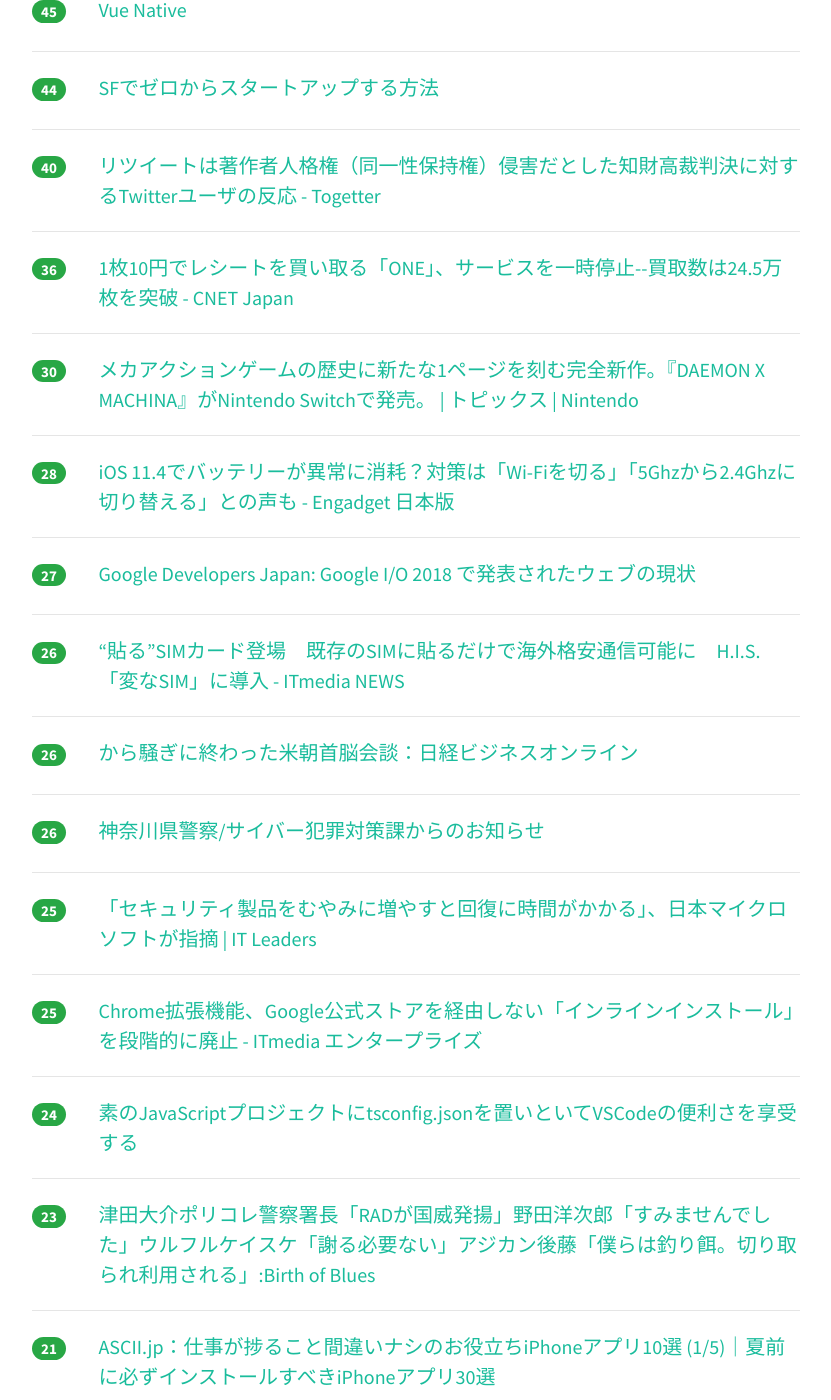
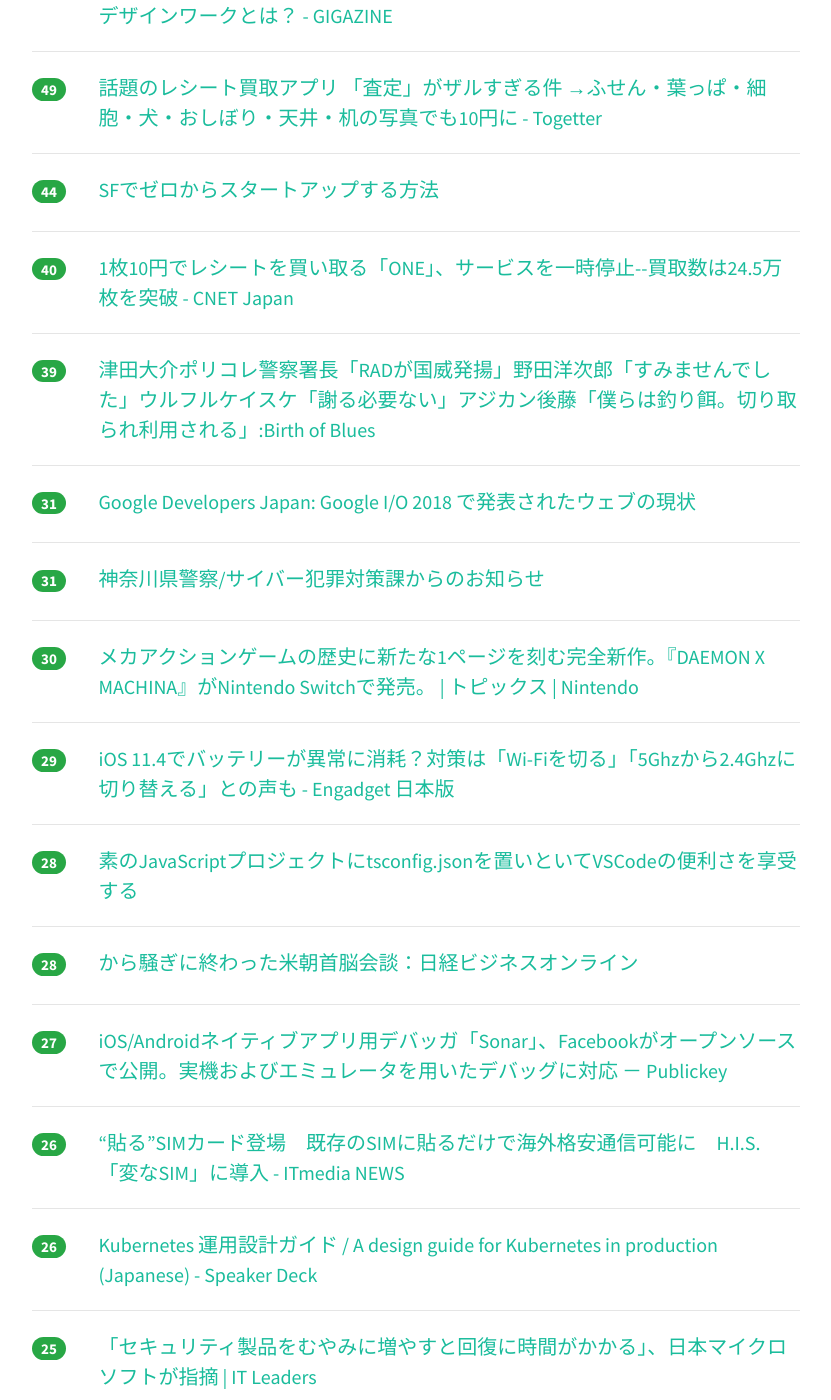
Before and after one commit to yatta47/hatena-matome-site, a Jekyll site: the page built from _posts/2018-06-13-hatena.md, in a window 1280 px wide and 1400 px high, scrolled down 939 px. Shown: the whole window, without its empty margins (224-1055 px from the left). Built offline with Jekyll 4.4.1, drawn with Linux system fonts in a browser that asks for light colours; nearby versions of some CDN libraries; some of the changed text lies outside the part shown.

Commit message:
Updated 2018-06-13

```diff
--- a/_posts/2018-06-13-hatena.md
+++ b/_posts/2018-06-13-hatena.md
@@ -1,33 +1,43 @@
 ---
 layout: post
 title:  "2018-06-13 はてぶIT"
-date:   2018-06-13 12:01:39
+date:   2018-06-13 13:01:58
 tags: [it-hotentry]
 ---
-32 件のデータあり
+35 件のデータあり
 
 <hr><div class="row">
-<div class="col-1"><span class="badge badge-pill badge-success h2">143</span></div>
+<div class="col-1"><span class="badge badge-pill badge-success h2">222</span></div>
+<div class="col-11"><a href='https://mackerel.io/ja/blog/entry/tech/high-loadavg-every-7-hours' target='_blank'>Linuxのloadavgが約7時間ごとに上昇する現象の原因 - Mackerel ブログ #mackerelio</a></div>
+</div>
+<hr>
+<div class="row">
+<div class="col-1"><span class="badge badge-pill badge-success h2">191</span></div>
 <div class="col-11"><a href='https://qiita.com/amay077/items/8823376f307235a7f651' target='_blank'>プロダクトのドキュメントにプルリクエストを送れる仕組みがすごい</a></div>
 </div>
 <hr>
 <div class="row">
-<div class="col-1"><span class="badge badge-pill badge-success h2">122</span></div>
+<div class="col-1"><span class="badge badge-pill badge-success h2">155</span></div>
 <div class="col-11"><a href='https://www.smashbros.com/ja_JP/index.html' target='_blank'>大乱闘スマッシュブラザーズ SPECIAL | Nintendo Switch | 任天堂</a></div>
 </div>
 <hr>
 <div class="row">
-<div class="col-1"><span class="badge badge-pill badge-success h2">108</span></div>
-<div class="col-11"><a href='https://mackerel.io/ja/blog/entry/tech/high-loadavg-every-7-hours' target='_blank'>Linuxのloadavgが約7時間ごとに上昇する現象の原因 - Mackerel ブログ #mackerelio</a></div>
-</div>
-<hr>
-<div class="row">
-<div class="col-1"><span class="badge badge-pill badge-success h2">90</span></div>
+<div class="col-1"><span class="badge badge-pill badge-success h2">115</span></div>
 <div class="col-11"><a href='http://www.misokichi.com/chinge/2018/06/post-301.html' target='_blank'>「漫画村」がなくなって電子書籍は売れているのか？ - CHANGE</a></div>
 </div>
 <hr>
 <div class="row">
-<div class="col-1"><span class="badge badge-pill badge-success h2">54</span></div>
+<div class="col-1"><span class="badge badge-pill badge-success h2">69</span></div>
+<div class="col-11"><a href='https://togetter.com/li/1236554' target='_blank'>リツイートは著作者人格権（同一性保持権）侵害だとした知財高裁判決に対するTwitterユーザの反応 - Togetter</a></div>
+</div>
+<hr>
+<div class="row">
+<div class="col-1"><span class="badge badge-pill badge-success h2">69</span></div>
+<div class="col-11"><a href='https://vue-native.io/' target='_blank'>Vue Native</a></div>
+</div>
+<hr>
+<div class="row">
+<div class="col-1"><span class="badge badge-pill badge-success h2">59</span></div>
 <div class="col-11"><a href='https://gigazine.net/news/20180612-susan-kare-design-work-for-apple/' target='_blank'>初代Macのアイコン「Happy Mac」をデザインしたスーザン・ケアのAppleでのデザインワークとは？ - GIGAZINE</a></div>
 </div>
 <hr>
@@ -37,23 +47,28 @@ tags: [it-hotentry]
 </div>
 <hr>
 <div class="row">
-<div class="col-1"><span class="badge badge-pill badge-success h2">45</span></div>
-<div class="col-11"><a href='https://vue-native.io/' target='_blank'>Vue Native</a></div>
-</div>
-<hr>
-<div class="row">
 <div class="col-1"><span class="badge badge-pill badge-success h2">44</span></div>
 <div class="col-11"><a href='https://www.sfjpstartup.com/' target='_blank'>SFでゼロからスタートアップする方法</a></div>
 </div>
 <hr>
 <div class="row">
 <div class="col-1"><span class="badge badge-pill badge-success h2">40</span></div>
-<div class="col-11"><a href='https://togetter.com/li/1236554' target='_blank'>リツイートは著作者人格権（同一性保持権）侵害だとした知財高裁判決に対するTwitterユーザの反応 - Togetter</a></div>
+<div class="col-11"><a href='https://japan.cnet.com/article/35120737/' target='_blank'>1枚10円でレシートを買い取る「ONE」、サービスを一時停止--買取数は24.5万枚を突破 - CNET Japan</a></div>
 </div>
 <hr>
 <div class="row">
-<div class="col-1"><span class="badge badge-pill badge-success h2">36</span></div>
-<div class="col-11"><a href='https://japan.cnet.com/article/35120737/' target='_blank'>1枚10円でレシートを買い取る「ONE」、サービスを一時停止--買取数は24.5万枚を突破 - CNET Japan</a></div>
+<div class="col-1"><span class="badge badge-pill badge-success h2">39</span></div>
+<div class="col-11"><a href='http://birthofblues.livedoor.biz/archives/51686582.html' target='_blank'>津田大介ポリコレ警察署長「RADが国威発揚」野田洋次郎「すみませんでした」ウルフルケイスケ「謝る必要ない」アジカン後藤「僕らは釣り餌。切り取られ利用される」:Birth of Blues</a></div>
+</div>
+<hr>
+<div class="row">
+<div class="col-1"><span class="badge badge-pill badge-success h2">31</span></div>
+<div class="col-11"><a href='https://developers-jp.googleblog.com/2018/06/the-state-of-web-at-google-io-2018.html?m=1' target='_blank'>Google Developers Japan: Google I/O 2018 で発表されたウェブの現状</a></div>
+</div>
+<hr>
+<div class="row">
+<div class="col-1"><span class="badge badge-pill badge-success h2">31</span></div>
+<div class="col-11"><a href='https://www.police.pref.kanagawa.jp/mes/mesd7003.htm' target='_blank'>神奈川県警察/サイバー犯罪対策課からのお知らせ</a></div>
 </div>
 <hr>
 <div class="row">
@@ -62,13 +77,23 @@ tags: [it-hotentry]
 </div>
 <hr>
 <div class="row">
-<div class="col-1"><span class="badge badge-pill badge-success h2">28</span></div>
+<div class="col-1"><span class="badge badge-pill badge-success h2">29</span></div>
 <div class="col-11"><a href='https://japanese.engadget.com/2018/06/12/ios-11-4-wi-fi-5ghz-2-4ghz/' target='_blank'>iOS 11.4でバッテリーが異常に消耗？対策は「Wi-Fiを切る」「5Ghzから2.4Ghzに切り替える」との声も - Engadget 日本版</a></div>
 </div>
 <hr>
 <div class="row">
+<div class="col-1"><span class="badge badge-pill badge-success h2">28</span></div>
+<div class="col-11"><a href='https://qiita.com/terrierscript/items/a9826bc58d550d1b2764' target='_blank'>素のJavaScriptプロジェクトにtsconfig.jsonを置いといてVSCodeの便利さを享受する</a></div>
+</div>
+<hr>
+<div class="row">
+<div class="col-1"><span class="badge badge-pill badge-success h2">28</span></div>
+<div class="col-11"><a href='http://business.nikkeibp.co.jp/atcl/report/15/226331/061200185/' target='_blank'>から騒ぎに終わった米朝首脳会談：日経ビジネスオンライン</a></div>
+</div>
+<hr>
+<div class="row">
 <div class="col-1"><span class="badge badge-pill badge-success h2">27</span></div>
-<div class="col-11"><a href='https://developers-jp.googleblog.com/2018/06/the-state-of-web-at-google-io-2018.html?m=1' target='_blank'>Google Developers Japan: Google I/O 2018 で発表されたウェブの現状</a></div>
+<div class="col-11"><a href='https://www.publickey1.jp/blog/18/iosandroidsonarfacebook.html' target='_blank'>iOS/Androidネイティブアプリ用デバッガ「Sonar」、Facebookがオープンソースで公開。実機およびエミュレータを用いたデバッグに対応 － Publickey</a></div>
 </div>
 <hr>
 <div class="row">
@@ -78,12 +103,7 @@ tags: [it-hotentry]
 <hr>
 <div class="row">
 <div class="col-1"><span class="badge badge-pill badge-success h2">26</span></div>
-<div class="col-11"><a href='http://business.nikkeibp.co.jp/atcl/report/15/226331/061200185/' target='_blank'>から騒ぎに終わった米朝首脳会談：日経ビジネスオンライン</a></div>
-</div>
-<hr>
-<div class="row">
-<div class="col-1"><span class="badge badge-pill badge-success h2">26</span></div>
-<div class="col-11"><a href='https://www.police.pref.kanagawa.jp/mes/mesd7003.htm' target='_blank'>神奈川県警察/サイバー犯罪対策課からのお知らせ</a></div>
+<div class="col-11"><a href='https://speakerdeck.com/spesnova/a-design-guide-for-kubernetes-in-production-japanese?slide=1' target='_blank'>Kubernetes 運用設計ガイド / A design guide for Kubernetes in production (Japanese) - Speaker Deck</a></div>
 </div>
 <hr>
 <div class="row">
@@ -94,16 +114,6 @@ tags: [it-hotentry]
 <div class="row">
 <div class="col-1"><span class="badge badge-pill badge-success h2">25</span></div>
 <div class="col-11"><a href='http://www.itmedia.co.jp/enterprise/articles/1806/13/news072.html' target='_blank'>Chrome拡張機能、Google公式ストアを経由しない「インラインインストール」を段階的に廃止 - ITmedia エンタープライズ</a></div>
-</div>
-<hr>
-<div class="row">
-<div class="col-1"><span class="badge badge-pill badge-success h2">24</span></div>
-<div class="col-11"><a href='https://qiita.com/terrierscript/items/a9826bc58d550d1b2764' target='_blank'>素のJavaScriptプロジェクトにtsconfig.jsonを置いといてVSCodeの便利さを享受する</a></div>
-</div>
-<hr>
-<div class="row">
-<div class="col-1"><span class="badge badge-pill badge-success h2">23</span></div>
-<div class="col-11"><a href='http://birthofblues.livedoor.biz/archives/51686582.html' target='_blank'>津田大介ポリコレ警察署長「RADが国威発揚」野田洋次郎「すみませんでした」ウルフルケイスケ「謝る必要ない」アジカン後藤「僕らは釣り餌。切り取られ利用される」:Birth of Blues</a></div>
 </div>
 <hr>
 <div class="row">
@@ -132,13 +142,28 @@ tags: [it-hotentry]
 </div>
 <hr>
 <div class="row">
-<div class="col-1"><span class="badge badge-pill badge-success h2">16</span></div>
+<div class="col-1"><span class="badge badge-pill badge-success h2">17</span></div>
 <div class="col-11"><a href='http://www.youtube.com/watch?v=XGYr5KmE40E' target='_blank'>DAEMON X MACHINA E3 2018 出展映像</a></div>
 </div>
 <hr>
 <div class="row">
-<div class="col-1"><span class="badge badge-pill badge-success h2">16</span></div>
+<div class="col-1"><span class="badge badge-pill badge-success h2">17</span></div>
 <div class="col-11"><a href='https://headlines.yahoo.co.jp/hl?a=20180612-35120658-cnetj-sci' target='_blank'>アップル、仮想通貨マイニングを禁止--「iPhone」などで（CNET Japan） - Yahoo!ニュース</a></div>
+</div>
+<hr>
+<div class="row">
+<div class="col-1"><span class="badge badge-pill badge-success h2">17</span></div>
+<div class="col-11"><a href='http://www.youtube.com/watch?v=VjAsmfiIK3E' target='_blank'>大乱闘スマッシュブラザーズ SPECIAL [E3 2018]</a></div>
+</div>
+<hr>
+<div class="row">
+<div class="col-1"><span class="badge badge-pill badge-success h2">15</span></div>
+<div class="col-11"><a href='http://www.b-chan.jp/entry/book/general-purpose-e-ink-tablet' target='_blank'>電子ペーパーの汎用読書タブレットが欲しい - 非天マザー by B-CHAN</a></div>
+</div>
+<hr>
+<div class="row">
+<div class="col-1"><span class="badge badge-pill badge-success h2">14</span></div>
+<div class="col-11"><a href='http://www.nicovideo.jp/watch/sm33325797' target='_blank'>【無料vtuber向ソフトウェア】Wakaru - ニコニコ動画</a></div>
 </div>
 <hr>
 <div class="row">
@@ -147,7 +172,7 @@ tags: [it-hotentry]
 </div>
 <hr>
 <div class="row">
-<div class="col-1"><span class="badge badge-pill badge-success h2">12</span></div>
+<div class="col-1"><span class="badge badge-pill badge-success h2">14</span></div>
 <div class="col-11"><a href='https://theriver.jp/deknight-vs-hater/' target='_blank'>映画『パシフィック・リム：アップライジング』スティーブン・デナイト監督、アンチとのレスバトルで「ライアン・ジョンソンやザック・スナイダーも頑張ってる」 | THE RIVER</a></div>
 </div>
 <hr>
@@ -156,13 +181,3 @@ tags: [it-hotentry]
 <div class="col-11"><a href='http://b.hatena.ne.jp/entry/s/www.asahi.com/articles/ASL6D4J2VL6DUHBI02J.html' target='_blank'>はてなブックマーク - 【速報中】トランプ氏、非核化費用「韓国と日本が払う」：朝日新聞デジタル</a></div>
 </div>
 <hr>
-<div class="row">
-<div class="col-1"><span class="badge badge-pill badge-success h2">10</span></div>
-<div class="col-11"><a href='http://www.nicovideo.jp/watch/sm33325797' target='_blank'>【無料vtuber向ソフトウェア】Wakaru - ニコニコ動画</a></div>
-</div>
-<hr>
-<div class="row">
-<div class="col-1"><span class="badge badge-pill badge-success h2">10</span></div>
-<div class="col-11"><a href='http://www.b-chan.jp/entry/book/general-purpose-e-ink-tablet' target='_blank'>電子ペーパーの汎用読書タブレットが欲しい - 非天マザー by B-CHAN</a></div>
-</div>
-<hr>
```
